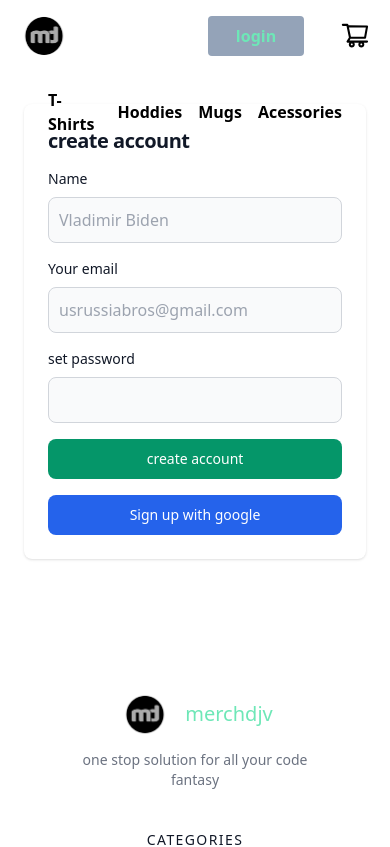
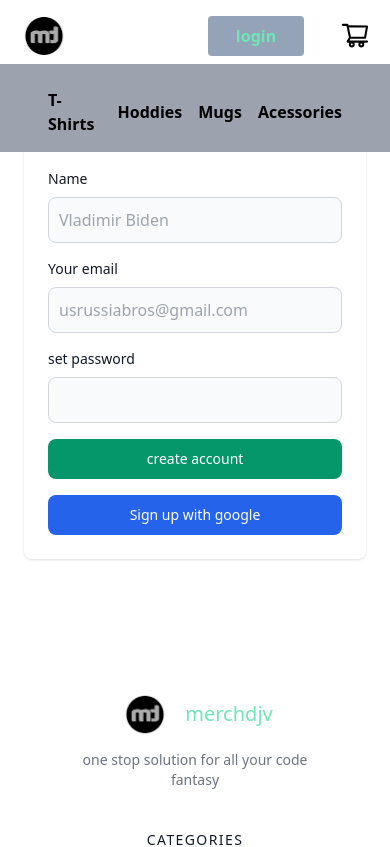
Before and after one commit to djv03/merchdjv, a Next.js app: page /signup in a window 390 px wide. Shown: the top 847 px of the page. Built offline with nearby package versions, Linux system fonts and the light colour scheme.

Commit message:
UI improved

```diff
--- a/src/components/Navbar.jsx
+++ b/src/components/Navbar.jsx
@@ -38,12 +38,12 @@ const Navbar = ({ logout, user, cart, addtoCart, removefromCart, clearCart, tota
                 </Link>
             </div>
             {/* navlinks section */}
-            <div className=" absolute mt-16 mb-4 w-full md:mt-0 ">
+            <div className=" absolute mt-16 w-full  bg-gray-400 md:relative md:mt-0 md:w-[50vw] md:bg-white  ">
                 <ul className='flex items-center justify-center  space-x-4 font-bold mt-6 md:text-xl mx-12 '>
-                    <Link href={'/tshirts'}> <li className='hover:text-emerald-300 ease-in duration-100'>T-Shirts</li></Link>
-                    <Link href={'/hoodies'}> <li className='hover:text-emerald-300 ease-in duration-100'>Hoddies</li></Link>
-                    <Link href={'/mugs'}> <li className='hover:text-emerald-300 ease-in duration-100'>Mugs</li></Link>
-                    <Link href={'/acessories'}> <li className='hover:text-emerald-300 ease-in duration-100'>Acessories</li></Link>
+                    <Link href={'/tshirts'}> <li className='mb-4 hover:text-emerald-300 ease-in duration-100'>T-Shirts</li></Link>
+                    <Link href={'/hoodies'}> <li className='mb-4 hover:text-emerald-300 ease-in duration-100'>Hoddies</li></Link>
+                    <Link href={'/mugs'}> <li className='mb-4 hover:text-emerald-300 ease-in duration-100'>Mugs</li></Link>
+                    <Link href={'/acessories'}> <li className='mb-4     hover:text-emerald-300 ease-in duration-100'>Acessories</li></Link>
                 </ul>
             </div>
 
@@ -71,14 +71,15 @@ const Navbar = ({ logout, user, cart, addtoCart, removefromCart, clearCart, tota
                 <div onClick={toggleCart} ref={cartref} className=' m-2 p-3 cursor-pointer hover:text-emerald-500' ><AiOutlineShoppingCart className='border-red-700 text-3xl ' /></div>
             </div>
 
-            <div className={`checkout absolute h-[100vh] top-4 right-0 bg-emerald-400 p-4 transhtmlForm transition-transhtmlForm translate-x-full `} id='sidecart' ref={cartref}    >
+            <div className={`checkout rounded-lg absolute h-[100vh] top-4 right-0 bg-emerald-400 p-4 transhtmlForm transition-transhtmlForm translate-x-full `} id='sidecart' ref={cartref}    >
                 <div className=' top-3 right-2  cursor-pointer text-2xl' onClick={toggleCart} >
                     <AiFillCloseCircle />
                 </div>
 
-                <h1 className='mt-4'>merchdjv- Your checkout</h1>
-                <h3 className=' mt-4 font-bold'>your products</h3>
-                {Object.keys(cart).length == 0 && <div className='my-4 text-base'>cart is empty!!!</div>}
+                <h3 className=' mt-4 font-bold'>Your Products</h3>
+                <hr  className=' mt-4 text-gray-500'/>
+                {!user.value && Object.keys(cart).length == 0 && <div className='my-4 text-base'>Login to start shopping---&gt; <Link href={'/login'}><button className='rounded bg-slate-600 text-emerald-300 p-2 w-24 h-10 ease-in duration-100 font-bold hover:bg-slate-700 '>Login </button></Link> </div>}
+                {user.value && Object.keys(cart).length == 0 && <div className='my-4 text-base'>cart is empty!!!  </div>}
                 {Object.keys(cart).map((k) => {
                     return <ul key={cart[k].slug} >
                         <div className="item flex my-5">
@@ -96,7 +97,7 @@ const Navbar = ({ logout, user, cart, addtoCart, removefromCart, clearCart, tota
 
                 <div className="cart-buttons flex flex-col mt-8 ">
                     <Link href={'/checkout'}>
-                        <button onClick={checkoutclick} className='flex justify-center rounded-md py-2 px-4 text-white bg-green-600 hover:bg-green-800'> <BsBagCheckFill className='m-1' />checkout</button>
+                        <button onClick={checkoutclick}  className='flex justify-center rounded-md py-2 px-4 text-white bg-green-600 hover:bg-green-800'> <BsBagCheckFill className='m-1' />checkout</button>
                     </Link>
                     <button className='mt-4 rounded-md py-2 px-6 text-white bg-black cursor-default'>Total:{total}  </button>
                     <button onClick={() => { clearCart() }} className='mt-4 rounded-md py-2 px-4 text-white bg-red-400 hover:bg-red-600'>clearCart</button>
--- a/src/pages/signup.jsx
+++ b/src/pages/signup.jsx
@@ -116,9 +116,9 @@ function signup() {
                             <button type="submit" className="w-full text-white bg-emerald-600 hover:bg-primary-700 focus:ring-4 focus:outline-none focus:ring-primary-300 font-medium rounded-lg text-sm px-5 py-2.5 text-center dark:bg-primary-600 dark:hover:bg-primary-700 dark:focus:ring-primary-800">create account</button>
 
                         </form>
-                        <Link href={'/firebasesignUp'}>
+
                             <button  type="submit" className="mt-4 w-full text-white bg-blue-600 hover:bg-primary-700 focus:ring-4 focus:outline-none focus:ring-primary-300 font-medium rounded-lg text-sm px-5 py-2.5 text-center dark:bg-primary-600 dark:hover:bg-primary-700 dark:focus:ring-primary-800">Sign up with google</button>
-                        </Link>
+
                     </div>
                 </div>
             </div>
```
Also changed, not shown: src/components/Hero.jsx (+1 -1 lines).
